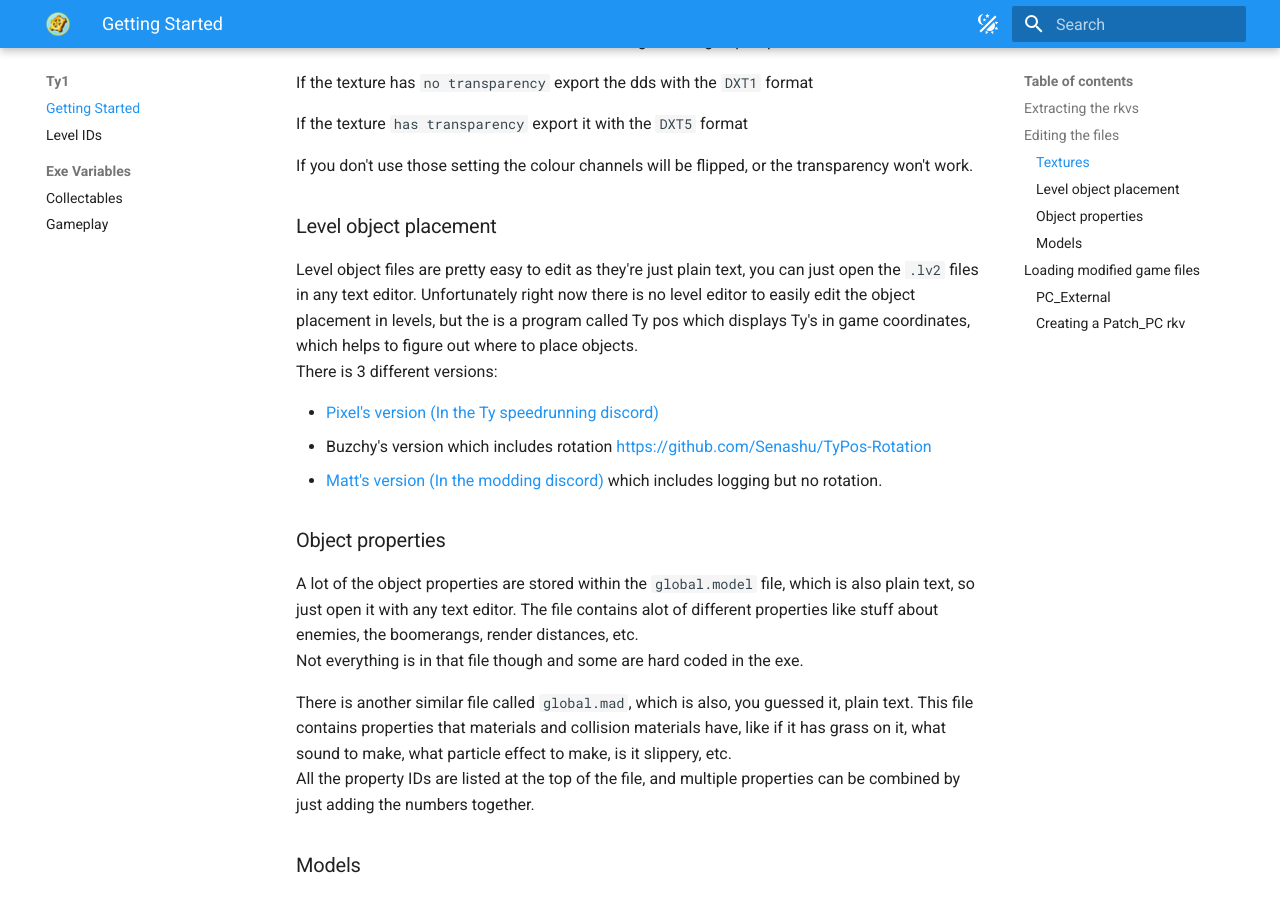
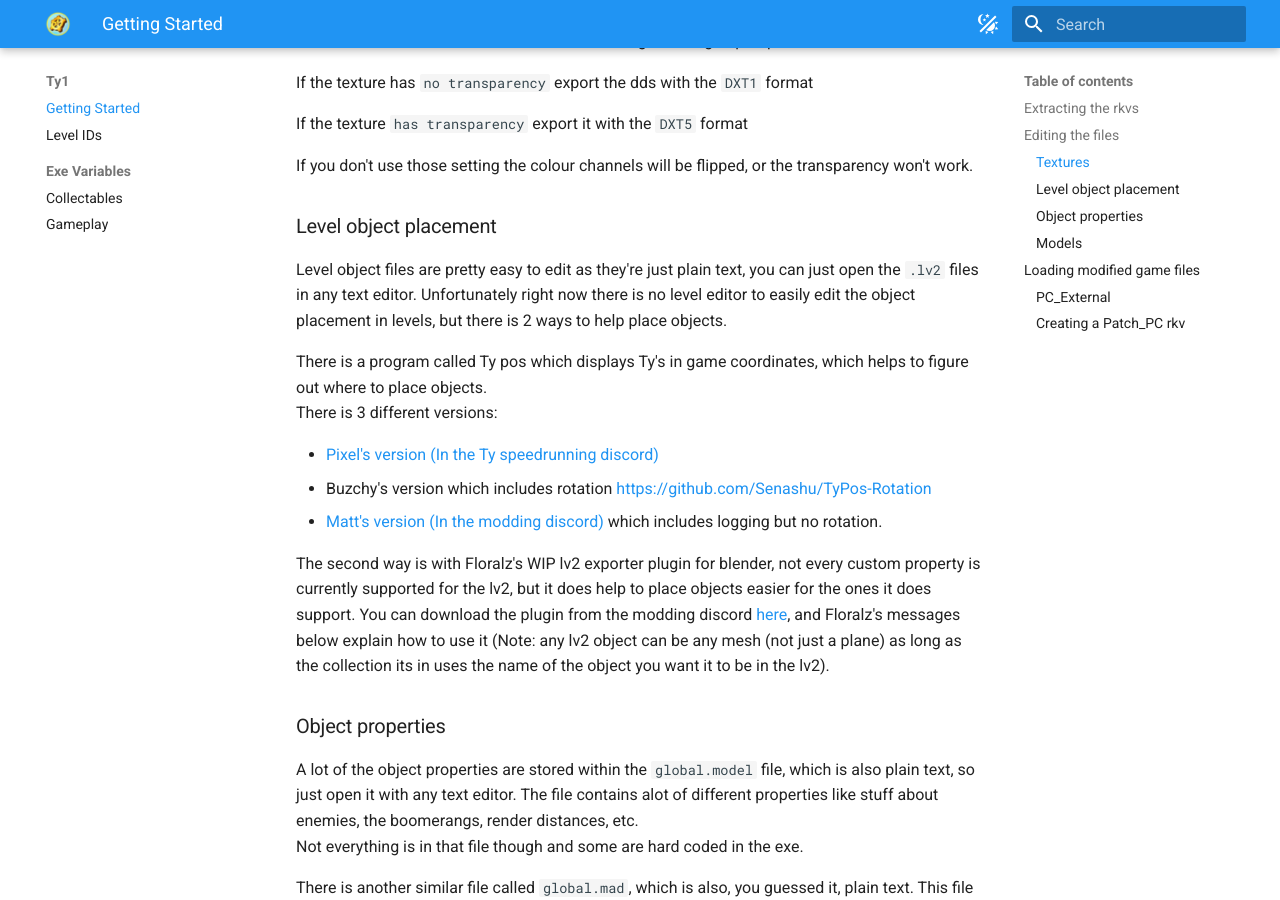
Before and after one commit to TyModdingWiki/tymoddingwiki.github.io, an MkDocs documentation site: the page built from docs/Ty1/index.md, in a window 1280 px wide and 900 px high, scrolled down 1189 px. Built offline with MkDocs 1.6.1 and Material for MkDocs 9.7.7, drawn with Linux system fonts in a browser that asks for light colours.

Commit message:
List Floralz's lv2 exporter plugin as another way to place objects

```diff
--- a/docs/Ty1/index.md
+++ b/docs/Ty1/index.md
@@ -38,12 +38,16 @@
 
 ### Level object placement
 
-Level object files are pretty easy to edit as they're just plain text, you can just open the `.lv2` files in any text editor. Unfortunately right now there is no level editor to easily edit the object placement in levels, but the is a program called Ty pos which displays Ty's in game coordinates, which helps to figure out where to place objects.
+Level object files are pretty easy to edit as they're just plain text, you can just open the `.lv2` files in any text editor. Unfortunately right now there is no level editor to easily edit the object placement in levels, but there is 2 ways to help place objects.
+
+There is a program called Ty pos which displays Ty's in game coordinates, which helps to figure out where to place objects.
 There is 3 different versions:
 
 - [Pixel's version (In the Ty speedrunning discord)](https://discord.com/channels/161894912080478208/706965938830049401/910153993265758240){:target="_blank"}
 - Buzchy's version which includes rotation [https://github.com/Senashu/TyPos-Rotation](https://github.com/Senashu/TyPos-Rotation){:target="_blank"}
 - [Matt's version (In the modding discord)](https://discord.com/channels/1029229401314967562/1029419492641615903/1077002267271626762){:target="_blank"} which includes logging but no rotation.
+
+The second way is with Floralz's WIP lv2 exporter plugin for blender, not every custom property is currently supported for the lv2, but it does help to place objects easier for the ones it does support. You can download the plugin from the modding discord [here](https://discord.com/channels/1029229401314967562/1029384056984571934/1231455330609926235){:target="_blank"}, and Floralz's messages below explain how to use it (Note: any lv2 object can be any mesh (not just a plane) as long as the collection its in uses the name of the object you want it to be in the lv2).
 
 ### Object properties
 
```
